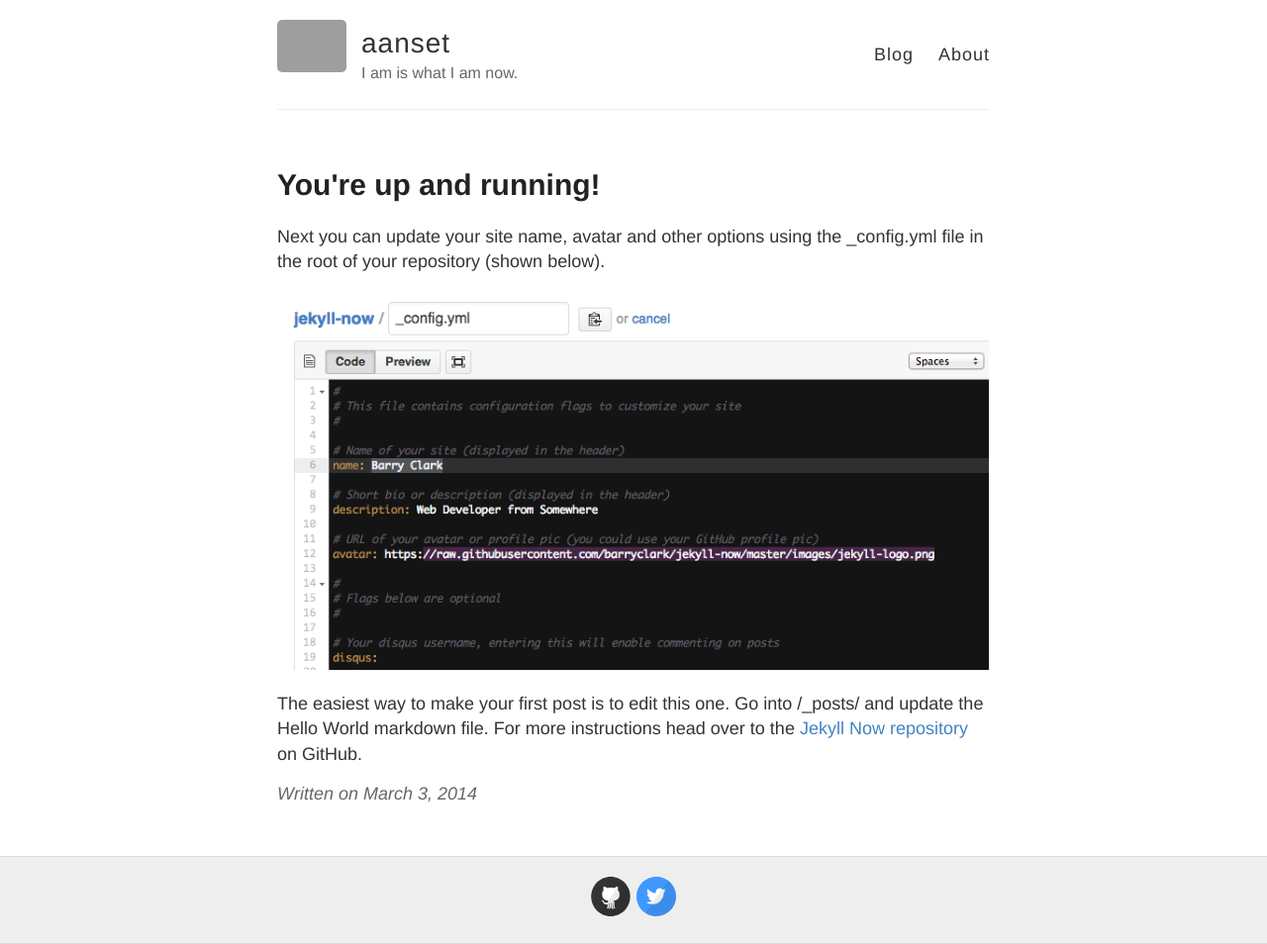
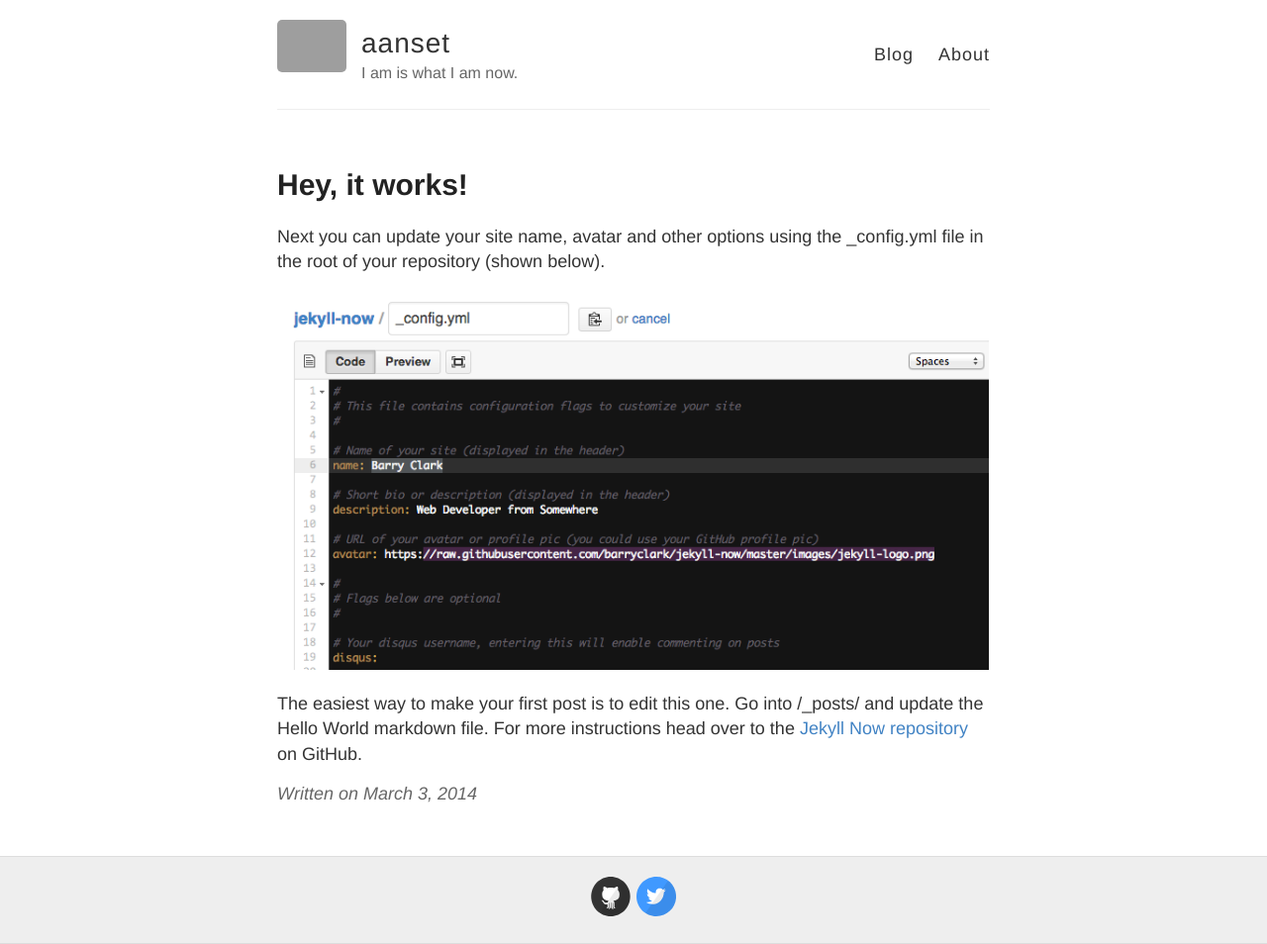
Before and after one commit to rakemiel/windows2000, a Jekyll site: the page built from _posts/2014-3-3-Hello-World.md, in a window 1280 px wide. Shown: the whole page at 99% size. Built offline with Jekyll 4.4.1, drawn with Linux system fonts in a browser that asks for light colours; grey boxes are pictures that could not be loaded.

Commit message:
Update 2014-3-3-Hello-World.md

```diff
--- a/_posts/2014-3-3-Hello-World.md
+++ b/_posts/2014-3-3-Hello-World.md
@@ -1,6 +1,6 @@
 ---
 layout: post
-title: You're up and running!
+title: Hey, it works!
 ---
 
 Next you can update your site name, avatar and other options using the _config.yml file in the root of your repository (shown below).
```
